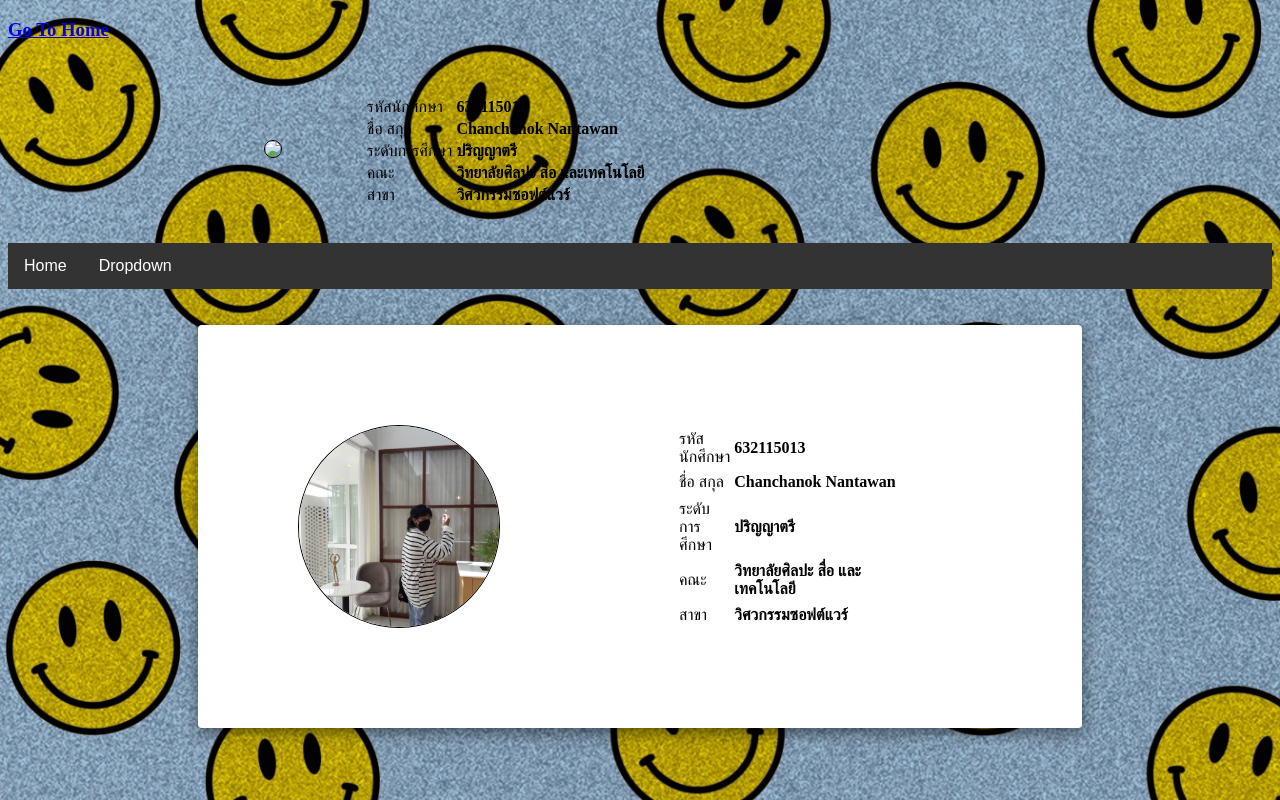
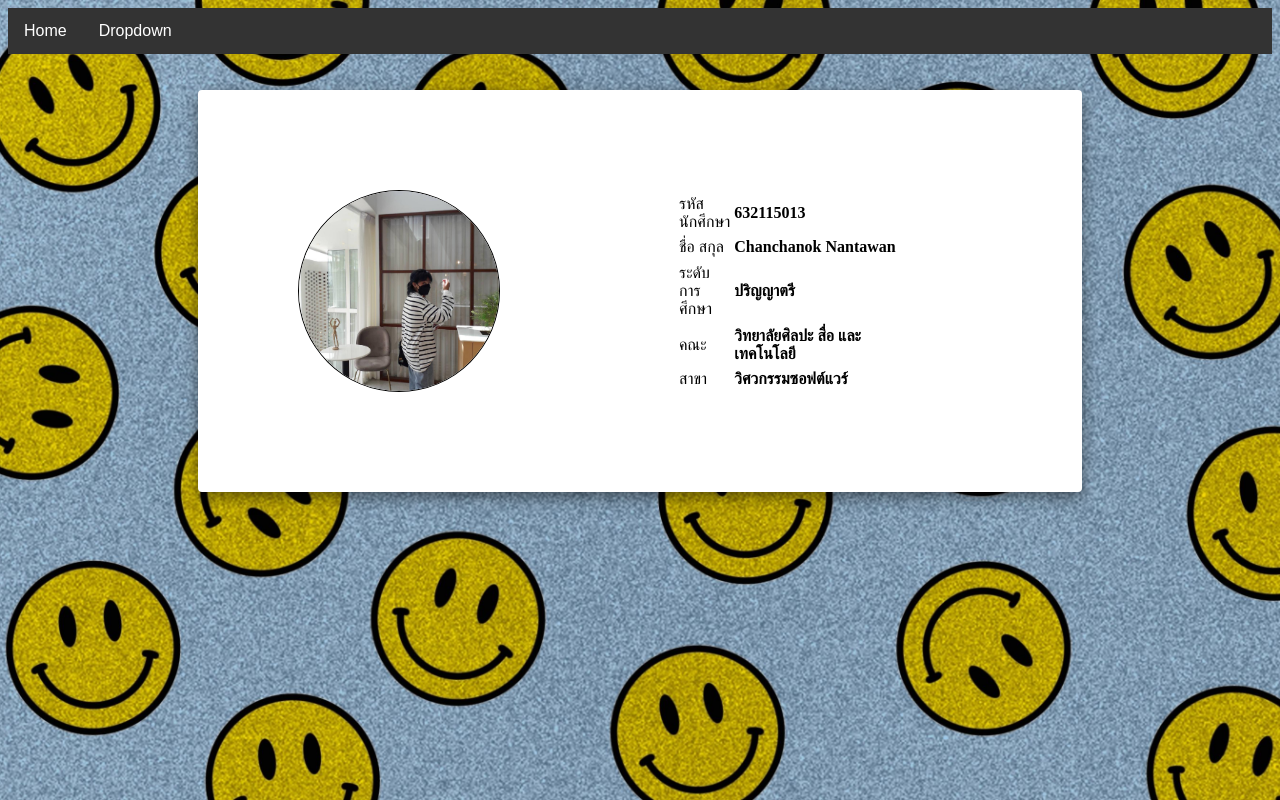
Before and after one commit to 632115022Thannavat/project-web-grade, a plain HTML site: page jet/profile.html in a window 1280 px wide. Drawn offline with Linux system fonts and the light colour scheme.

Commit message:
edit profile

```diff
--- a/jet/profile.html
+++ b/jet/profile.html
@@ -1,87 +1,13 @@
 <!DOCTYPE html>
 <html lang="en">
-
 <head>
-
-    <meta charset="UTF-8">
-    <meta http-equiv="X-UA-Compatible" content="IE=edge">
-    <meta name="viewport" content="width=device-width, initial-scale=1.0">
-    <title>Profile1</title>
-    <link rel="stylesheet" href="/project1/jet/styles1.css">
-
-</head>
-<body>
-<a href="/home.html"><h3>Go To Home</h3></a>
-
-<div class="col-md-12">
-    <br><br>
-
-
-<table class="table" id="mt2">
-      <tbody><tr>
-        <td width="15%" rowspan="5">
-        <img src="/jet/" width="150" style="border:1px solid;">
-        </td>
-        <td width="13%" text-align="right">รหัสนักศึกษา</td>
-        <td width="72%"><strong>632115013</strong></td>
-      </tr>
-      <tr>
-        <td text-align="right">ชื่อ สกุล</td>
-        <td><strong>     Chanchanok Nantawan       </strong></td>
-      </tr>
-      <tr>
-        <td text-align="right">ระดับการศึกษา</td>
-        <td><strong>ปริญญาตรี</strong></td>
-      </tr>
-      <tr>
-        <td text-align="right">คณะ</td>
-        <td><strong>วิทยาลัยศิลปะ สื่อ และเทคโนโลยี</strong></td>
-      </tr>
-      <tr>
-        <td text-align="right">สาขา</td>
-        <td><strong>วิศวกรรมซอฟต์แวร์</strong></td>
-      </tr>
-      </tbody></table>
-
-    <br>
-    <br>
-
   <meta charset="UTF-8">
   <meta http-equiv="X-UA-Compatible" content="IE=edge">
   <meta name="viewport" content="width=device-width, initial-scale=1.0">
   <title>Profile1</title>
   <link rel="stylesheet" href="/jet/styles1.css">
 
-</head>
-
-
 <body>
-  <section id="title">
-    <!-- <div class="topnav">
-      <nav class="navbar navbar-expand-lg navbar-dark ">
-        <button class="navbar-toggler" type="button" data-bs-toggle="collapse" data-bs-target="#navbarSupportedContent"
-          aria-controls="navbarSupportedContent" aria-expanded="false" aria-label="Toggle navigation">
-          <span class="navbar-toggler-icon"></span>
-        </button>
-        <div class="collapse navbar-collapse" id="navbarSupportedContent">
-          <ul class="navbar-nav ms-auto">
-
-            <a class="nav-link" href="/home.html">Go to Home</a>
-
-            <a class="nav-link" href="/jet/grade1.html">ปีการศึกษาที่ 1/ เทอม 1</a>
-
-            <a class="nav-link" href="/jet/grade2.html">ปีการศึกษาที่1 / เทอม 2</a>
-
-            <a class="nav-link" href="/jet/grade3.html">ปีการศึกษาที่2 / เทอม 1</a>
-
-            <a class="nav-link" href="/jet/grade4.html">ปีการศึกษาที่2 / เทอม 2</a>
-
-            <a class="nav-link" href="/jet/grade5.html">ปีการศึกษาที่3 / เทอม 1</a>
-
-
-          </ul>
-        </div>
-      </nav> -->
       <div class="navbar">
         <a href="/home.html">Home</a>
 
```
